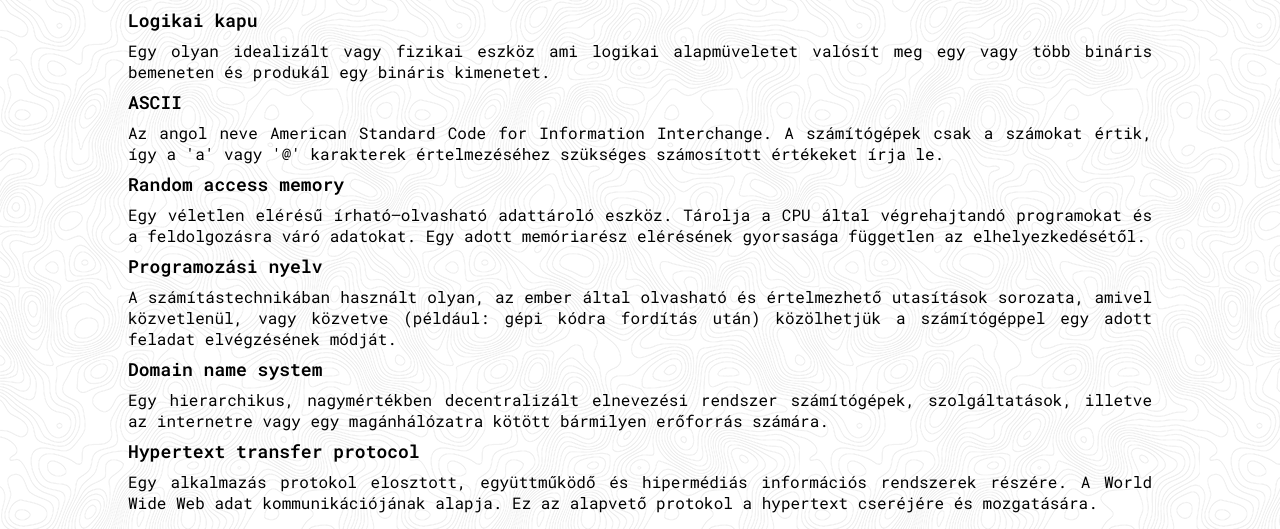
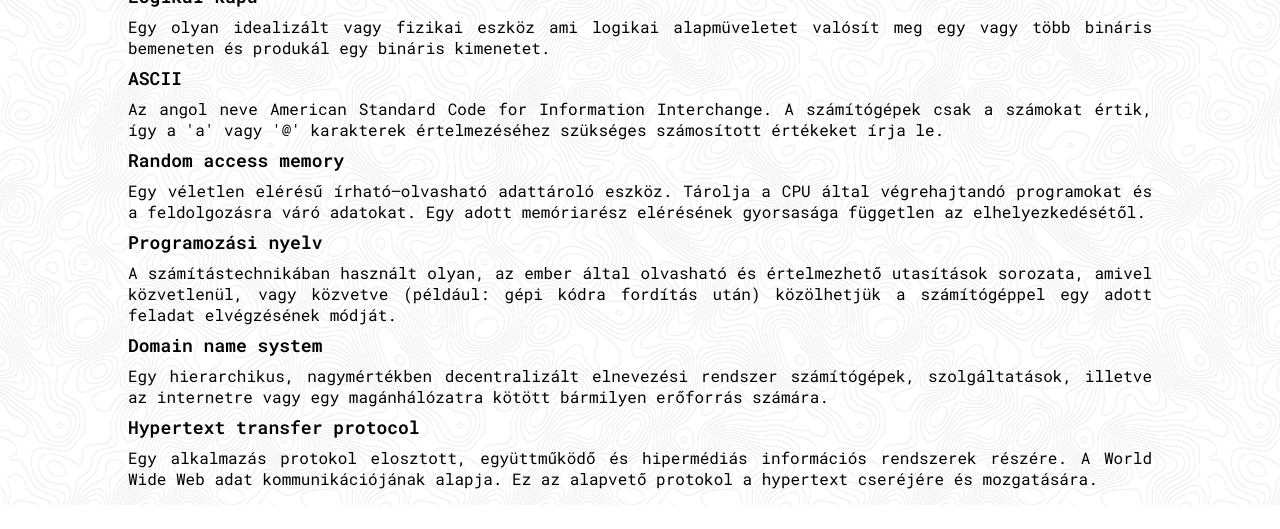
Before and after one commit to clotr/myFirstWebsite, a plain HTML site: page index.html in a window 1280 px wide. Shown: the part 440-969 px from the top of the page. After the commit the page ends 945 px from the top, so only its background shows below. Drawn offline with Linux system fonts and the light colour scheme.

Commit message:
reszelgetés a végtelenségig

```diff
--- a/styles.css
+++ b/styles.css
@@ -3,7 +3,7 @@
 body {
     background-image: url(assets/topography.png);
     margin: 0;
-    margin-top:5%;
+    margin-top: 40px;
     font-family: 'Roboto Mono', monospace;
 }
 
```
